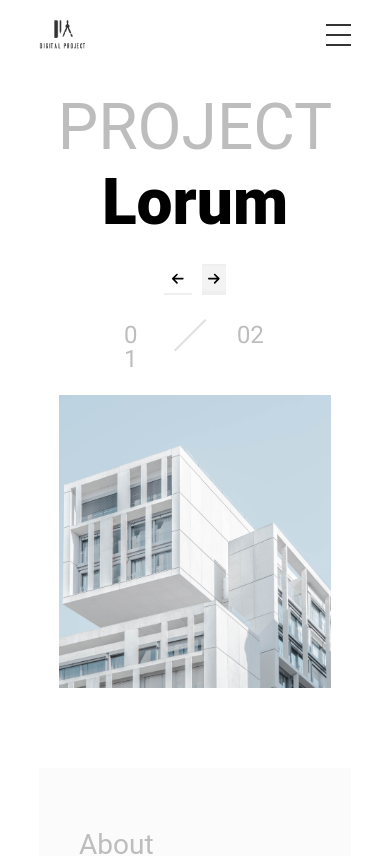
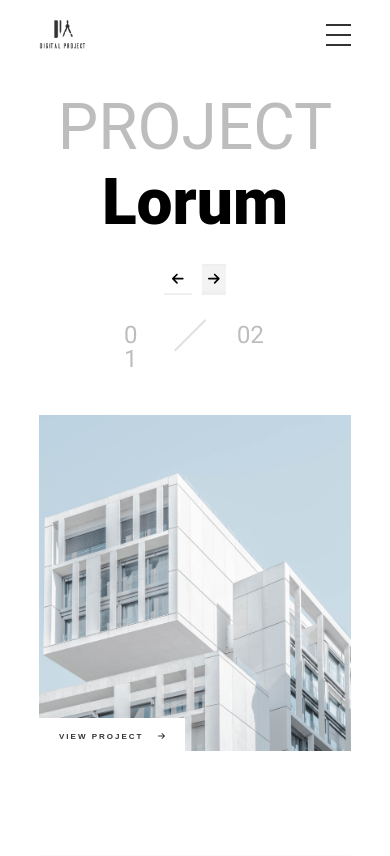
Before and after one commit to Bameejay/digital-project-landingpage, a React (Vite) app: page / in a window 390 px wide. Shown: the top 856 px of the page. Built offline with nearby package versions, Linux system fonts and the light colour scheme.

Commit message:
fix responsiveness

```diff
--- a/src/pages/main/Main.jsx
+++ b/src/pages/main/Main.jsx
@@ -37,8 +37,15 @@ function Main() {
           </div>
 
         {/* Start Right-Item Section */}
-        <div className="right-item">
-          <img src={heroImage} alt="hero_image" />
+        <div className="hero-right-item">
+          <div className='right-item-hero-img' >
+            <img src={heroImage} alt="hero_image" />
+          </div>
+          <div>
+            <button className='hero-image-button-right'>
+              VIEW PROJECT<FontAwesomeIcon icon={faArrowRight} className='sample-project-btn-arrow' />
+            </button>
+          </div>
         </div>
       </div>
 
--- a/src/pages/main/main.css
+++ b/src/pages/main/main.css
@@ -1,8 +1,44 @@
 /* Hero Section */
 
-.hero-section {
+
+/* .hero-section {
     display: flex;
     margin-top: 16px;
+} */
+
+.hero-section {
+    display: grid;
+    grid-template-columns: repeat(2, 1fr);
+    margin-top: 30px;
+}
+
+.hero-right-item {
+    position: relative;
+}
+
+.right-item-hero-img {
+    position: relative;
+}
+
+.hero-image-button-right {
+    position: absolute;
+    bottom: 0;
+    left: 0;
+    background: #fff;
+    color: #333333;
+    padding: 14px 20px;
+    border: none;
+    cursor: pointer;
+    display: flex;
+    align-items: center;
+    justify-content: center;
+    font-size: 0.5rem;
+    font-weight: bold;
+    letter-spacing: 2px;
+}
+
+.hero-image-button-right .sample-project-btn-arrow {
+    margin-left: 15px;
 }
 
 .left-item {
@@ -27,13 +63,13 @@
     color: #BDBDBD;
 }
 
-.right-item img {
+.hero-right-item img {
     height: auto;
     width: 100%;
     object-fit: cover;
 }
 
-.right-item {
+.hero-right-item {
     flex: 1;
 }
 
@@ -224,7 +260,7 @@
 }
 
 .sample-project-btn button {
-    padding: 8px;
+    /* padding: 8px; */
     font-size: .55rem;
     font-weight: bold;
     letter-spacing: 2px;
@@ -338,10 +374,14 @@ form textarea {
 
 @media (max-width: 768px) {
     .hero-section {
+        display: flex;
         flex-direction: column;
         align-items: center;
         text-align: center;
         margin-top: 40px;
+    }
+    .hero-right-item {
+        margin: 40px 0;
     }
     .left-item {
         align-items: center;
@@ -361,7 +401,7 @@ form textarea {
         align-items: center;
     }
     .about-page .right-item {
-        margin-top: 20px;
+        /* margin-top: 10px; */
         margin-bottom: 30px;
     }
     .about-page .left-item {
@@ -444,7 +484,7 @@ form textarea {
         /* font-size: .52rem; */
     }
     .sample-project-btn button {
-        padding: 8px;
+        /* padding: 8px; */
         font-size: .3rem;
         font-weight: bold;
         letter-spacing: 2px;
```
